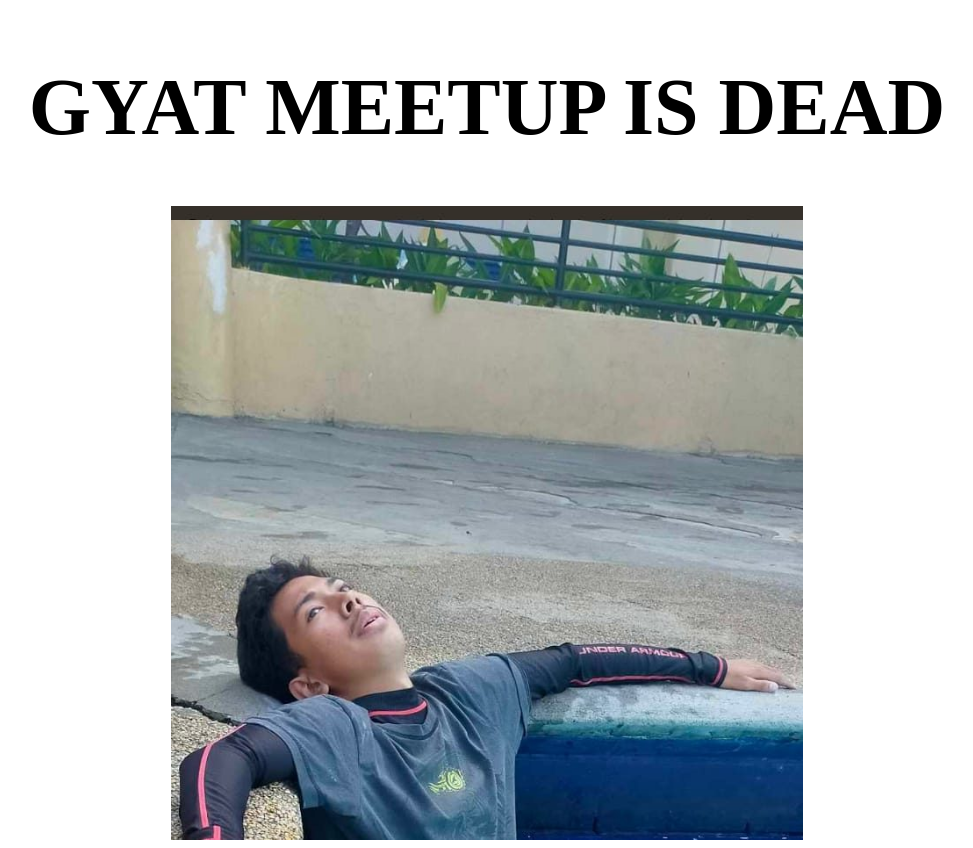
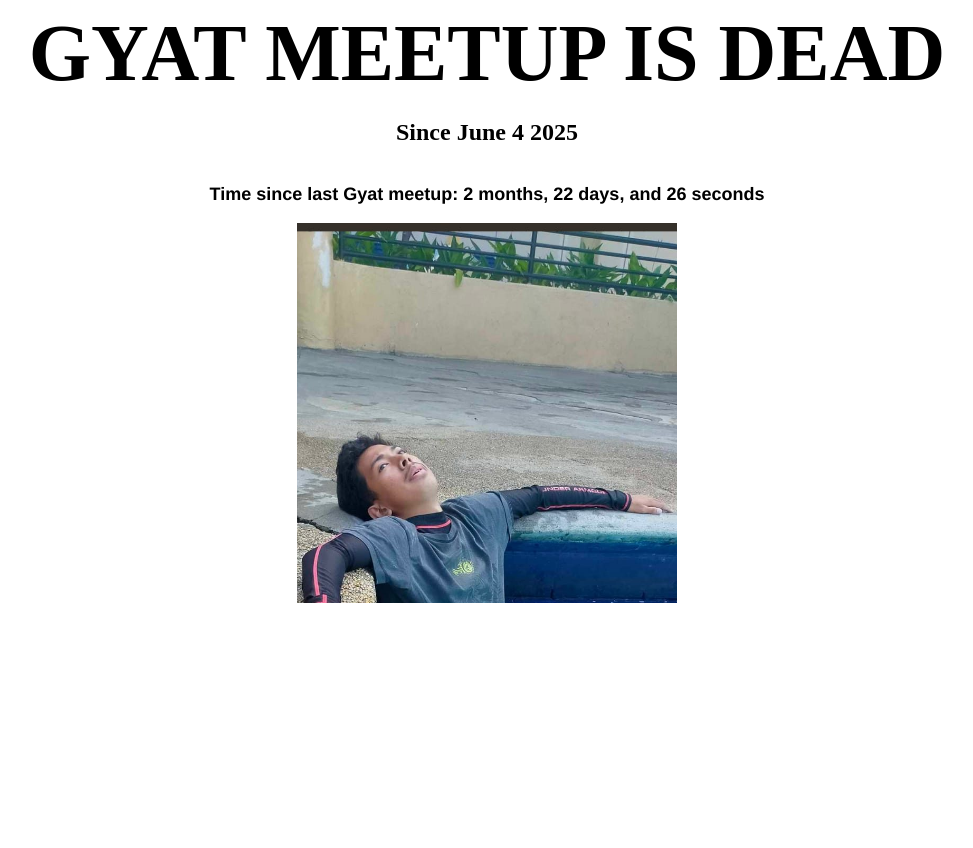
Before and after one commit to LAZYDEV69/GyatMeetupIsDead, a plain HTML site: page index.html in a window 1280 px wide. Shown: the whole page, without its empty margins (153-1126 px from the left). After the commit the page ends 800 px from the top, so only its background shows below. Drawn offline with Linux system fonts and the light colour scheme.

Commit message:
Lopez update
ss

```diff
--- a/index.html
+++ b/index.html
@@ -6,14 +6,28 @@
     <title>GYAT MEETUP IS DAED</title>
   </head>
   <body style="display: flex; flex-direction: column;">
-    <h1 style="text-align: center; font-size: 10vh;">
+    <h1 style="text-align: center; font-size: 10vh; margin: 0;">
       GYAT MEETUP IS DEAD
     </h1>
+    <h2 style="text-align: center;">Since June 4 2025</h2>
+    <p
+      style="
+        text-align: center;
+        font-weight: bold;
+        font-family: 'Franklin Gothic Medium', 'Arial Narrow', Arial, sans-serif;
+        font-size: large;
+      "
+      id="time"
+    >
+      nibba
+    </p>
 
     <img
-      style="height: 50%; width: 50%; display: block; margin: 0 auto;"
+      style="height: 35%; width: 30%; display: block; margin: 0 auto;"
       src="erick.jpg"
       alt=""
     />
+
+    <script src="time.js"></script>
   </body>
 </html>
--- /dev/null
+++ b/time.js
@@ -0,0 +1,19 @@
+const lastGyatMeetup = new Date("2025-06-04");
+
+function updateTime() {
+  const now = new Date();
+  const timeSince = now - lastGyatMeetup;
+
+  const oneDay = 1000 * 60 * 60 * 24;
+  const oneMonth = oneDay * 30;
+
+  const months = Math.floor(timeSince / oneMonth);
+  const days = Math.floor((timeSince % oneMonth) / oneDay);
+  const seconds = Math.floor((timeSince / 1000) % 60);
+
+  document.getElementById(
+    "time"
+  ).textContent = `Time since last Gyat meetup: ${months} months, ${days} days, and ${seconds} seconds`;
+}
+
+setInterval(updateTime, 1000);
```
